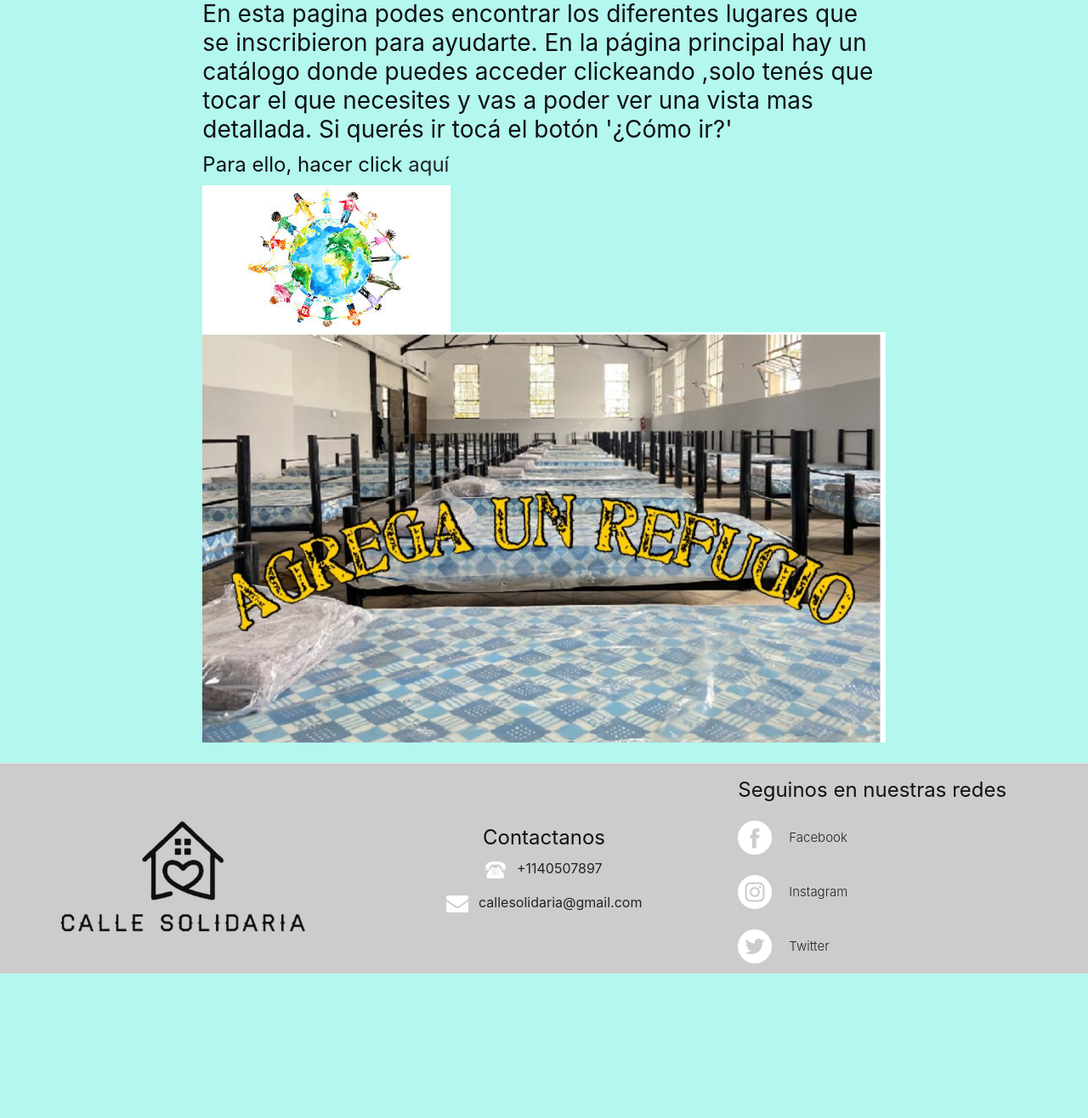
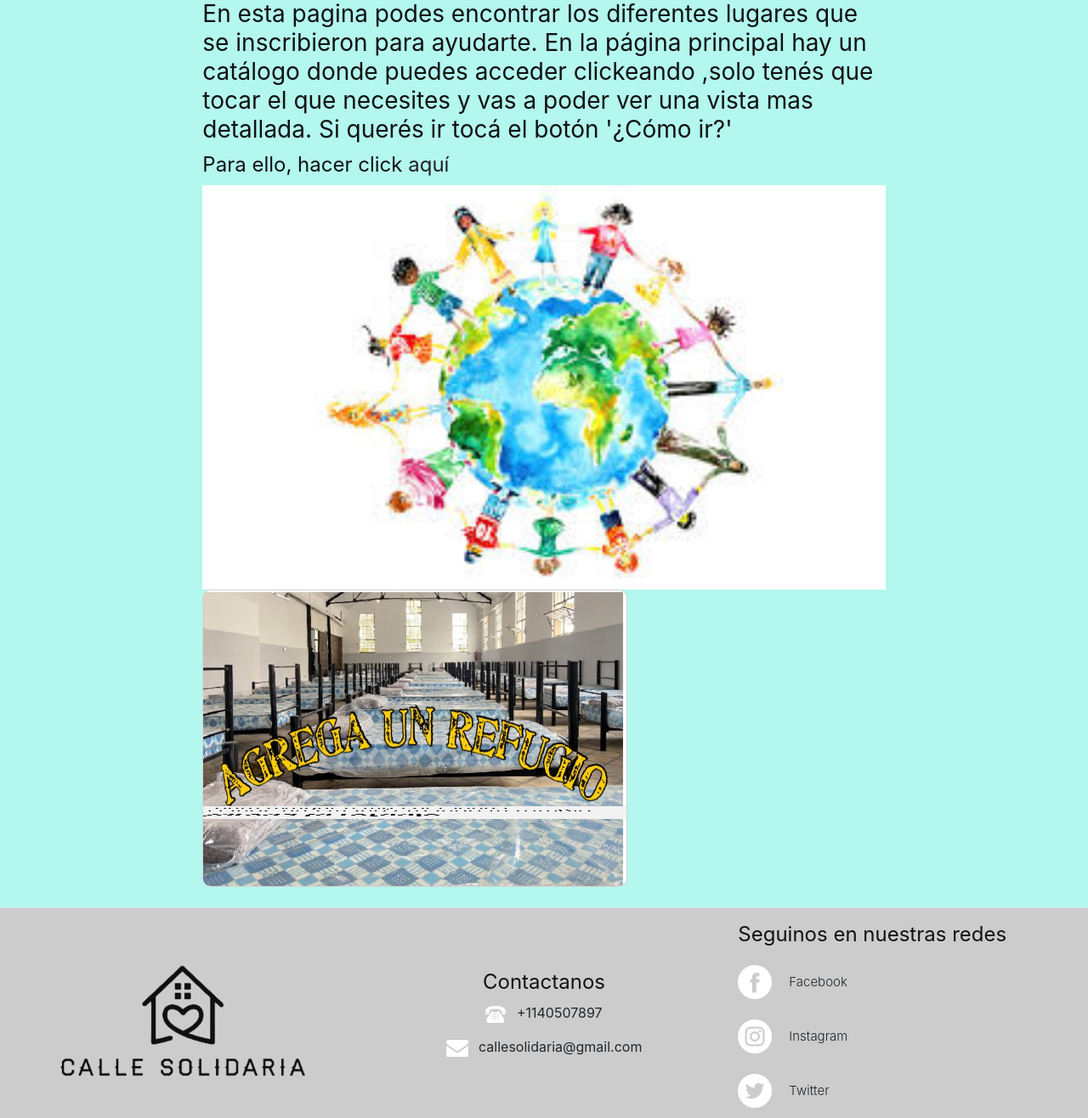
Before and after one commit to AntonioFranciulli/TPIntroDelSoft, a Flask app: page /about_us in a window 1280 px wide. Shown: the part 472-1788 px from the top of the page at 85% size. Before the commit the page ends 1618 px from the top, so only its background shows below. Run offline with Flask 3, Linux system fonts and the light colour scheme; some libraries are stand-ins or nearby versions.

Commit message:
Aplico estilo a la imagen para agregarle claridad al about_us

```diff
--- a/templates/about_us.html
+++ b/templates/about_us.html
@@ -1,4 +1,80 @@
 {% extends 'base.html' %}
+{% block head %}
+<style>
+
+.centered__content {
+  padding-left: 450px;
+  margin: auto;
+  transform: scale(1);
+}
+
+.card {
+  position: relative;
+  width: 500px;
+  height: 350px;
+  background-color: #f2f2f2;
+  border-radius: 10px;
+  display: flex;
+  align-items: center;
+  justify-content: center;
+  overflow: hidden;
+  perspective: 1000px;
+  transition: all 0.6s cubic-bezier(0.175, 0.885, 0.32, 1.275);
+}
+
+.card svg {
+  width: 48px;
+  fill: #333;
+  transition: all 0.6s cubic-bezier(0.175, 0.885, 0.32, 1.275);
+}
+
+.card:hover {
+  transform: scale(1.05);
+  box-shadow: 0 8px 16px rgba(255, 255, 255, 0.2);
+}
+
+.card__content {
+  position: absolute;
+  left: 0;
+  width: 100%;
+  height: auto;
+  padding: 20px;
+  box-sizing: border-box;
+  background-color: #f2f2f2;
+  transform: rotateX(-90deg);
+  transform-origin: bottom;
+  transition: all 0.6s cubic-bezier(0.175, 0.885, 0.32, 1.275);
+}
+
+.card:hover .card__content {
+  transform: rotateX(0deg);
+}
+
+.card__title {
+  font-size: 30px;
+  color: #111111;
+  font-weight: 700;
+}
+
+.card__subtitle {
+  margin: 14px 0 0;
+  font-size: 25px;
+  color: #111111;
+  line-height: 1.2;
+}
+
+.card:hover svg {
+  scale: 0;
+}
+
+.card__description {
+  margin: 10px 0 0;
+  font-size: 20px;
+  line-height: 1.4;
+  color: #111111;
+}
+</style>
+{% endblock %}
 {% block body %}
 <div class="container-fluid d-flex justify-content-center">
     <div class="col-8">
@@ -16,10 +92,18 @@
 
             <h4> Para ello, hacer click <a href=" {{url_for('feed')}}">aquí</a></h4>
 
-            <img src="{{url_for('static',filename ='/images/foto_ayuda.jpeg')}}">
+            <!-- Primera imagen sin fondo blanco -->
+            <img src="{{url_for('static', filename='/images/foto_ayuda.jpeg')}}" style="width: 100%; height: auto;">
 
+            <!-- Segunda imagen con estilo de tarjeta -->
             <a href="{{url_for('cargar_refugio')}}">
-                <img src="{{url_for('static',filename ='/images/agregar_refugio.jpeg')}}">
+                <div class="card">
+                    <img src="{{url_for('static', filename='/images/agregar_refugio.jpeg')}}" alt="Agregar Refugio" width="100%" height="100%">
+                    <div class="card__content">
+                        <div class="card__title">Agrega tu refugio</div>
+                        <div class="card__subtitle">Danos una mano creando tu refugio para ayudar a más personas.</div>
+                    </div>
+                </div>
             </a>
         </h3>
     </div>
```
